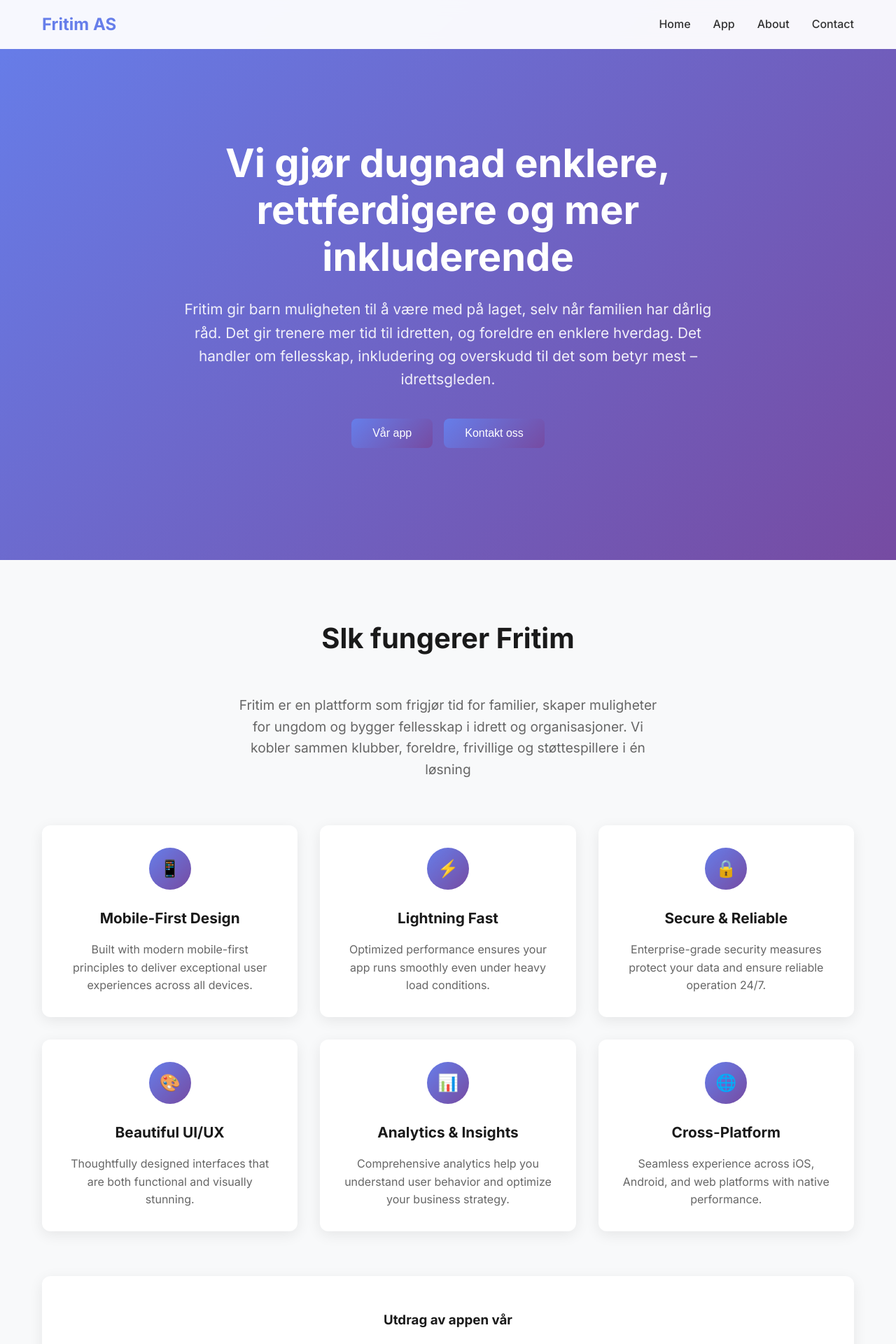
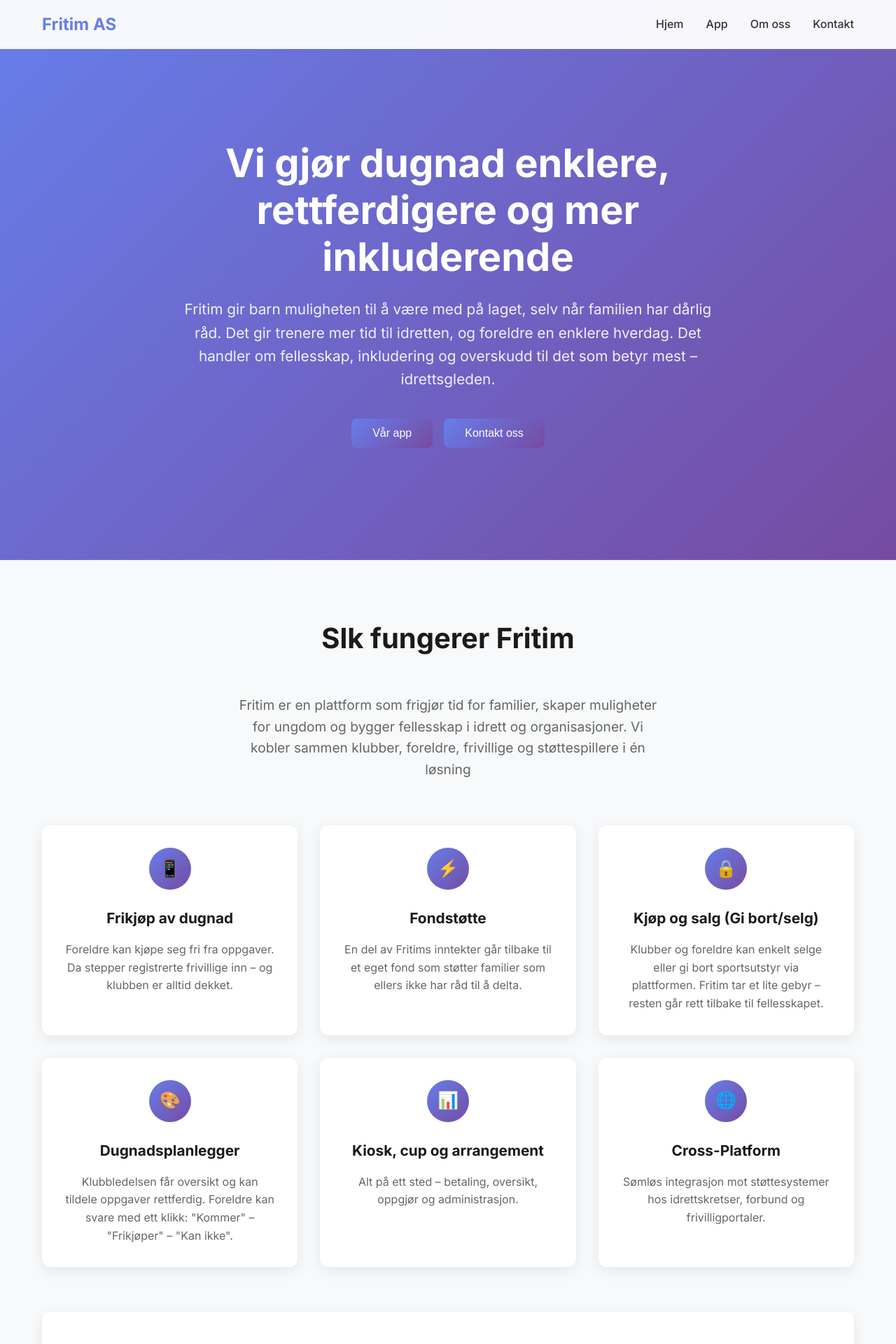
Before and after one commit to jorlar/fritim_web, a React (Create React App) app: page / in a window 1280 px wide. Shown: the top 1920 px of the page at 70% size. Built offline with nearby package versions, Linux system fonts and the light colour scheme; the HTML template or start-up script is replaced by a standard one.

Commit message:
:art: Fix typos

```diff
--- a/src/components/AppShowcase.js
+++ b/src/components/AppShowcase.js
@@ -4,33 +4,33 @@
   const features = [
     {
       icon: '📱',
-      title: 'Mobile-First Design',
-      description: 'Built with modern mobile-first principles to deliver exceptional user experiences across all devices.'
+      title: 'Frikjøp av dugnad',
+      description: 'Foreldre kan kjøpe seg fri fra oppgaver. Da stepper registrerte frivillige inn – og klubben er alltid dekket.'
     },
     {
       icon: '⚡',
-      title: 'Lightning Fast',
-      description: 'Optimized performance ensures your app runs smoothly even under heavy load conditions.'
+      title: 'Fondstøtte',
+      description: 'En del av Fritims inntekter går tilbake til et eget fond som støtter familier som ellers ikke har råd til å delta.'
     },
     {
       icon: '🔒',
-      title: 'Secure & Reliable',
-      description: 'Enterprise-grade security measures protect your data and ensure reliable operation 24/7.'
+      title: 'Kjøp og salg (Gi bort/selg)',
+      description: 'Klubber og foreldre kan enkelt selge eller gi bort sportsutstyr via plattformen. Fritim tar et lite gebyr – resten går rett tilbake til fellesskapet.'
     },
     {
       icon: '🎨',
-      title: 'Beautiful UI/UX',
-      description: 'Thoughtfully designed interfaces that are both functional and visually stunning.'
+      title: 'Dugnadsplanlegger',
+      description: 'Klubbledelsen får oversikt og kan tildele oppgaver rettferdig. Foreldre kan svare med ett klikk: "Kommer" – "Frikjøper" – "Kan ikke".'
     },
     {
       icon: '📊',
-      title: 'Analytics & Insights',
-      description: 'Comprehensive analytics help you understand user behavior and optimize your business strategy.'
+      title: 'Kiosk, cup og arrangement',
+      description: 'Alt på ett sted – betaling, oversikt, oppgjør og administrasjon.'
     },
     {
       icon: '🌐',
       title: 'Cross-Platform',
-      description: 'Seamless experience across iOS, Android, and web platforms with native performance.'
+      description: 'Sømløs integrasjon mot støttesystemer hos idrettskretser, forbund og frivilligportaler.'
     }
   ];
 
--- a/src/components/Header.js
+++ b/src/components/Header.js
@@ -29,10 +29,10 @@
 
         <nav>
           <ul className="nav">
-            <li><a href="#" onClick={(e) => { e.preventDefault(); scrollToSection('hero'); }}>Home</a></li>
+            <li><a href="#" onClick={(e) => { e.preventDefault(); scrollToSection('hero'); }}>Hjem</a></li>
             <li><a href="#" onClick={(e) => { e.preventDefault(); scrollToSection('app-showcase'); }}>App</a></li>
-            <li><a href="#" onClick={(e) => { e.preventDefault(); scrollToSection('about-us'); }}>About</a></li>
-            <li><a href="#" onClick={(e) => { e.preventDefault(); scrollToSection('contact'); }}>Contact</a></li>
+            <li><a href="#" onClick={(e) => { e.preventDefault(); scrollToSection('about-us'); }}>Om oss</a></li>
+            <li><a href="#" onClick={(e) => { e.preventDefault(); scrollToSection('contact'); }}>Kontakt</a></li>
           </ul>
         </nav>
 
```
